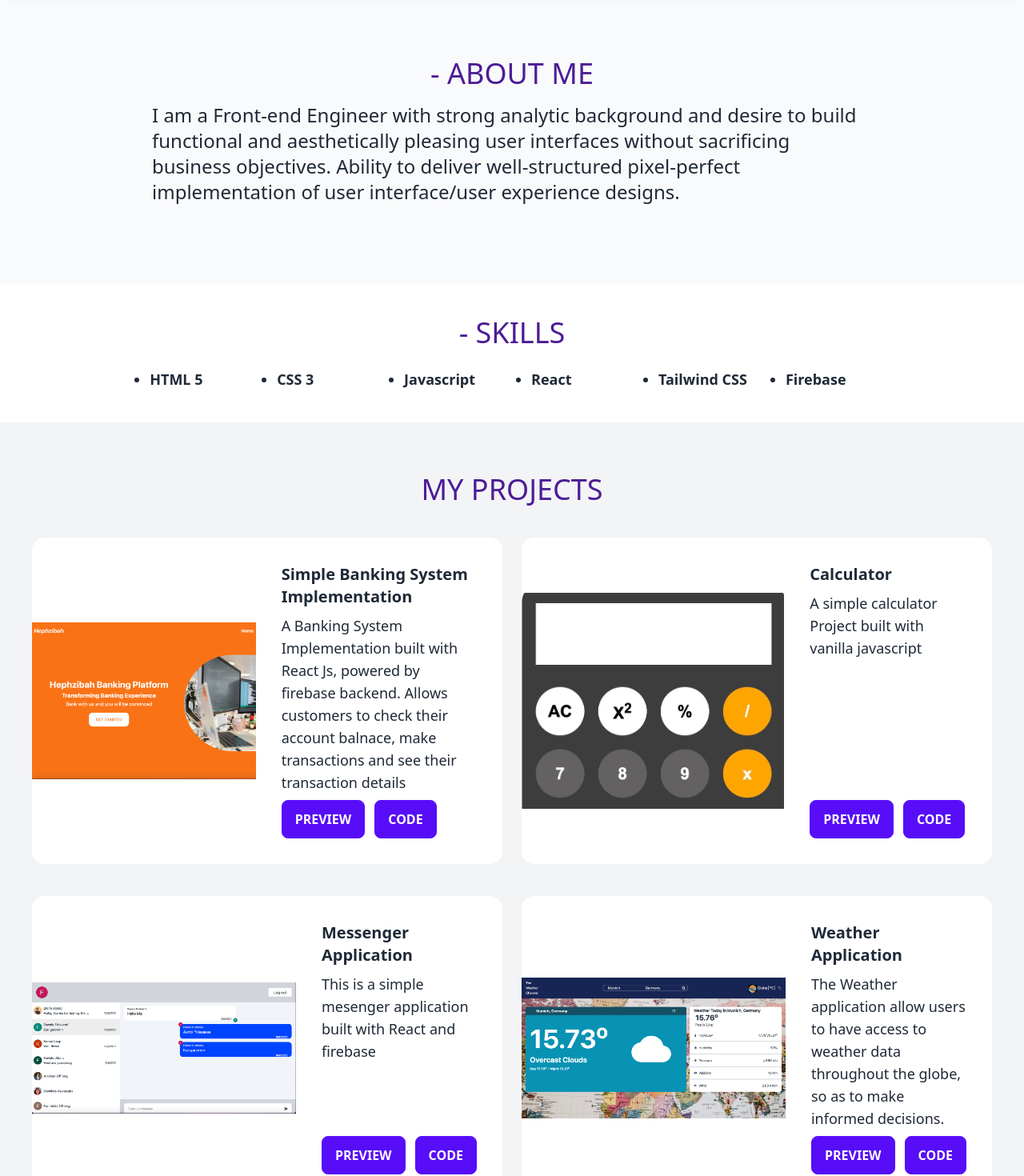
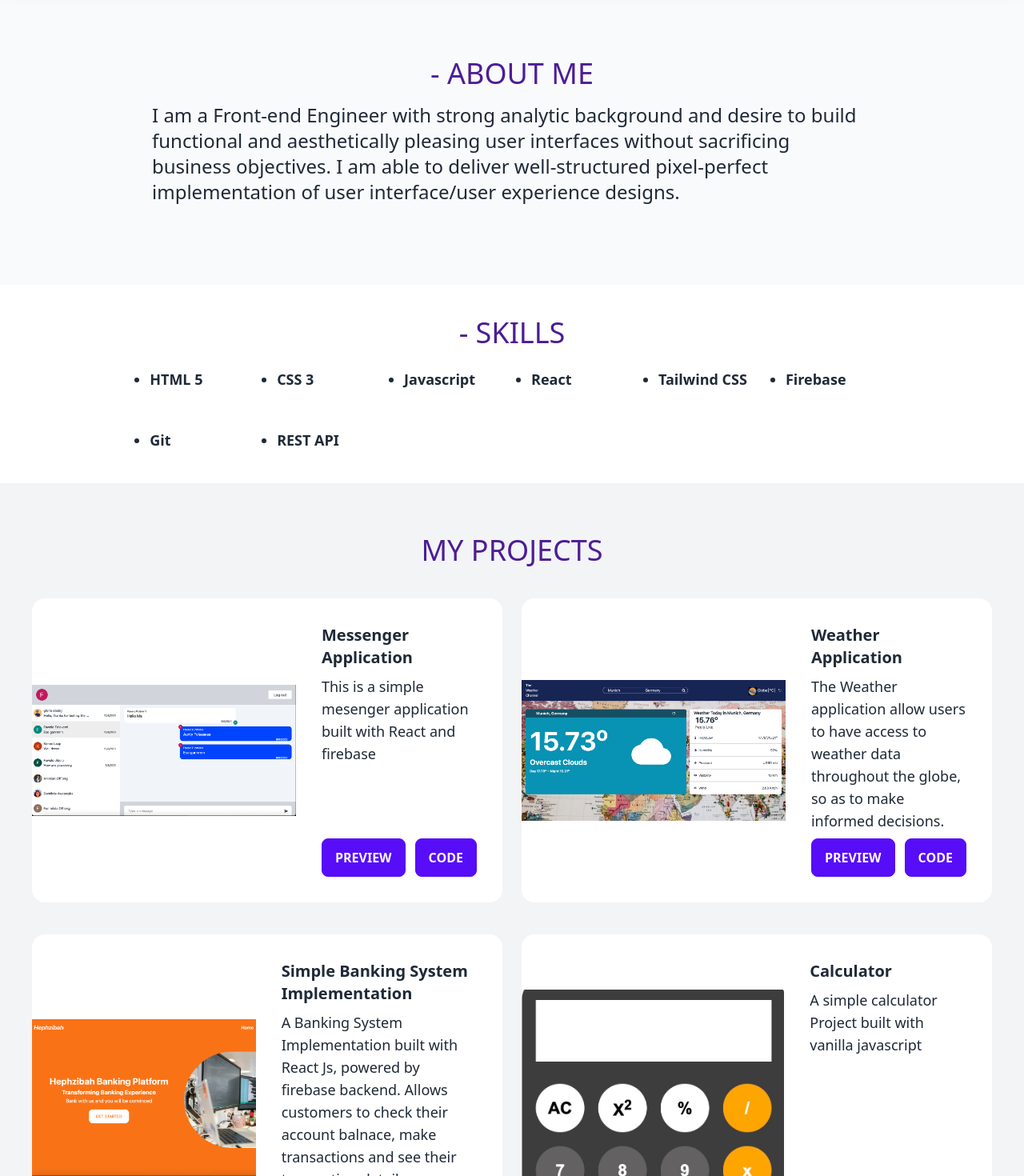
Before and after one commit to offiong-funmilola/Portfolio, a React (Create React App) app: page / in a window 1280 px wide. Shown: the part 840-2310 px from the top of the page at 80% size. Built offline with nearby package versions, Linux system fonts and the light colour scheme.

Commit message:
Addition of modal

```diff
--- a/src/Components/Contact.jsx
+++ b/src/Components/Contact.jsx
@@ -1,16 +1,30 @@
 import {useRef} from 'react';
 import contact from '../assets/contact.jpg';
 import emailjs from '@emailjs/browser';
+import { useState } from 'react';
+import Modal from './Modal';
+
 
 function Contact() {
-
+   const [show, setShow] = useState(false)
+   const [message, setMessage] = useState('')
+   const [title, setTittle] = useState('')
     const form = useRef();
 
     const handleSubmission = (e) => {
         e.preventDefault();
         emailjs.sendForm('service_vduvvu8', 'template_0d5mt16', form.current, 'qqz96FvLWg8V_I91L')
-        .then((result) => alert("Successful"),
-        (error) => alert("Not Submitted"));
+        .then((result) => {
+            setShow(true)
+            setTittle('Hello!')
+            setMessage('Thanks for the contact')
+        },
+        (error) => {
+            setShow(true)
+            setTittle('Oops!')
+            setMessage('Something went wrong')
+        },
+        );
         e.target.reset();
     }
   return (
@@ -40,6 +54,7 @@ function Contact() {
                     </div>
                 </div>
             </div>
+            <Modal show={show} title={title} message={message} setShow={setShow}/>
         </div>
     </section>
   )
--- a/src/Components/Footer.jsx
+++ b/src/Components/Footer.jsx
@@ -9,8 +9,8 @@ function Footer() {
             <div className='text-base text-white bg-transparent md:w-[150px] md:h-[100px]'>
                 <h2 className='mb-2 text-xl md:text-2xl'> SOCIALS</h2>
                 <a href="https://linkedin.com/in/funmilola-offiong" className='block text-lg'>Linkedin</a>
-                <a href="https://facebook/fawolefunmilola" className='block text-lg'>Facebook</a>
-                <a href="https://twitter.com/offiongfunmilo2" className='block text-lg'>Twitter</a>
+                {/* <a href="https://facebook/fawolefunmilola" className='block text-lg'>Facebook</a>
+                <a href="https://twitter.com/offiongfunmilo2" className='block text-lg'>Twitter</a> */}
             </div>
             <div className='text-base text-white bg-transparent md:w-[250px] md:h-[100px]'>
                 <h2 className='mb-2 text-xl md:text-2xl'> CONTACTS</h2>
--- /dev/null
+++ b/src/Components/Modal.jsx
@@ -0,0 +1,23 @@
+import React from 'react'
+import {FaTimes} from 'react-icons/fa'
+
+function Modal({show, title, message, setShow}) {
+    const closeModal = () => {
+        setShow(false)
+    }
+    return (
+        <div className={show ? "modal modal-open" : 'hidden'}>
+            <div className="modal-box relative">
+                <h3 className="text-lg font-bold">{title}</h3>
+                <p className="py-4">{message}</p>
+                <div className='absolute w-8 h-8 flex items-center justify-center rounded-full top-5 right-5'>
+                    <button onClick={closeModal} className='w-full h-full'><FaTimes /></button>
+                </div>
+            </div>
+
+
+        </div>
+    )
+}
+
+export default Modal
--- a/src/Components/ProfileData.js
+++ b/src/Components/ProfileData.js
@@ -1,6 +1,22 @@
 export const projects = [
     {
         id: 1,
+        title: "Messenger Application",
+        image: "/assets/messenger.png",
+        description: "This is a simple mesenger application built with React and firebase",
+        link1: "https://capable-praline-4278cd.netlify.app/",
+        link2: "https://github.com/offiong-funmilola/Messenger-application"
+    },
+    {
+        id: 2,
+        title: "Weather Application",
+        image: "/assets/weather.png",
+        description: "The Weather application allow users to have access to weather data throughout the globe, so as to make informed decisions. ",
+        link1: "https://sunny-gnome-616413.netlify.app/",
+        link2: "https://github.com/offiong-funmilola/Weather-App"
+    },
+    {
+        id: 3,
         title: "Simple Banking System Implementation",
         image: "/assets/tsf.png",
         description: "A Banking System Implementation built with React Js, powered by firebase backend. Allows customers to check their account balnace, make transactions and see their transaction details",
@@ -8,29 +24,12 @@ export const projects = [
         link2: "https://github.com/offiong-funmilola/Hephzibah-Banking-TSF-Task2"
     },
     {
-        id: 2, title: "Calculator",
+        id: 4, title: "Calculator",
         image: "/assets/calculator.jpeg",
         description: "A simple calculator Project built with vanilla javascript",
         link1: "https://classy-conkies-a38f99.netlify.app/",
         link2: "https://github.com/offiong-funmilola/Calculator"
     },
-    {
-        id: 3,
-        title: "Messenger Application",
-        image: "/assets/messenger.png",
-        description: "This is a simple mesenger application built with React and firebase",
-        link1: "https://capable-praline-4278cd.netlify.app/",
-        link2: "https://github.com/offiong-funmilola/Messenger-application"
-    },
-    {
-        id: 4,
-        title: "Weather Application",
-        image: "/assets/weather.png",
-        description: "The Weather application allow users to have access to weather data throughout the globe, so as to make informed decisions. ",
-        link1: "https://sunny-gnome-616413.netlify.app/",
-        link2: "https://github.com/offiong-funmilola/Weather-App"
-    },
-
 ]
 export const certifications = [
     {
@@ -46,5 +45,5 @@ export const certifications = [
     link: "https://www.coursera.org/account/accomplishments/certificate/CUUHCKY8WWKE"
     }
 ]
-export const skills = ["HTML 5", "CSS 3", "Javascript", "React", "Tailwind CSS", "Firebase"];
-export const about = "I am a Front-end Engineer with strong analytic background and desire to build functional and aesthetically pleasing user interfaces without sacrificing business objectives. Ability to deliver well-structured pixel-perfect implementation of user interface/user experience designs."
+export const skills = ["HTML 5", "CSS 3", "Javascript", "React", "Tailwind CSS", "Firebase", "Git", "REST API"];
+export const about = "I am a Front-end Engineer with strong analytic background and desire to build functional and aesthetically pleasing user interfaces without sacrificing business objectives. I am able to deliver well-structured pixel-perfect implementation of user interface/user experience designs."
```
